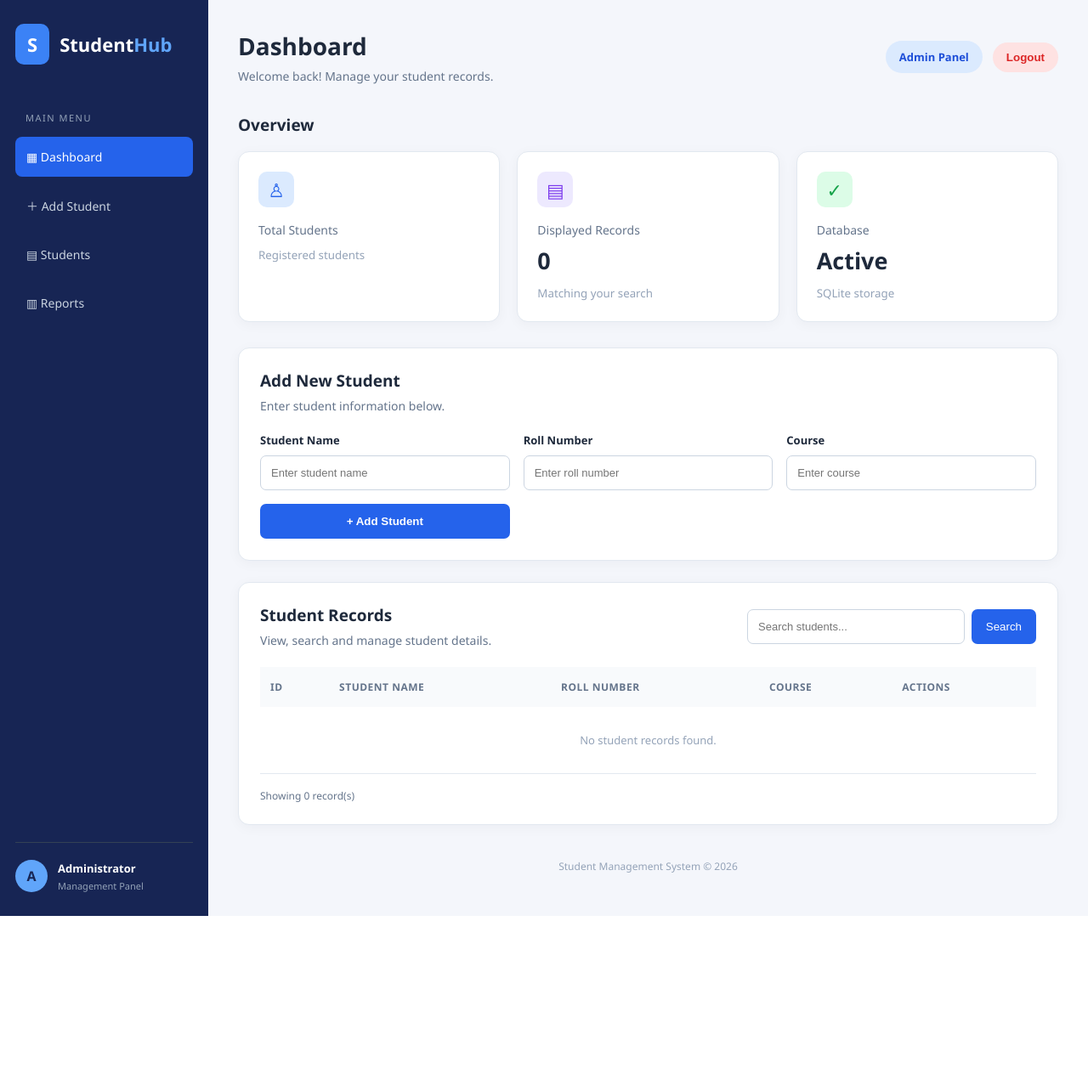
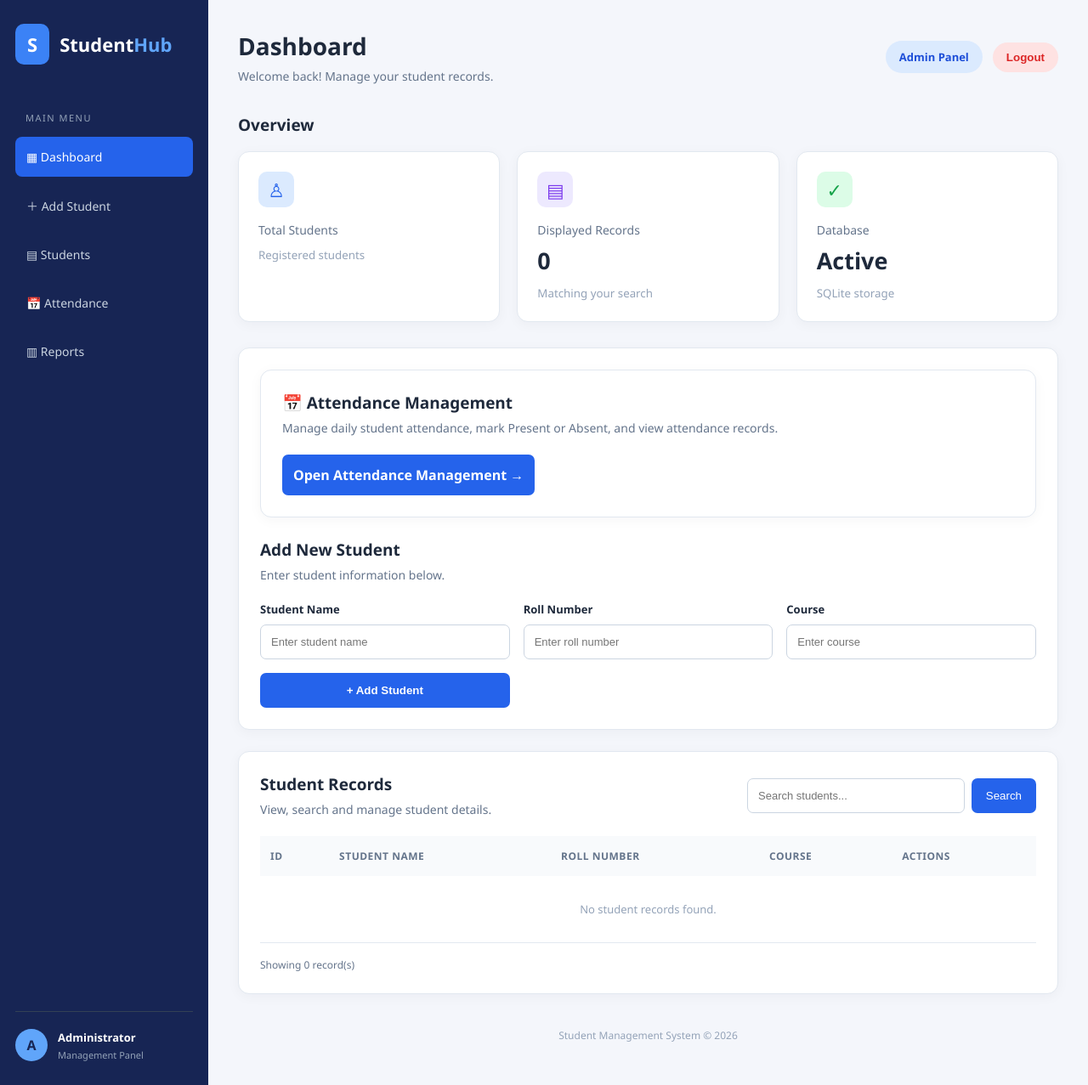
Before and after one commit to ljnanashree/Student-Management-System, a Flask app: template templates/index.html in a window 1280 px wide. Shown: the whole page at 85% size. Before the commit the page ends 1078 px from the top, so only its background shows below. Run offline with Flask 3, Linux system fonts and the light colour scheme; the template is opened without the code that fills it, so the values that code supplies are empty; some libraries are stand-ins or nearby versions.

Commit message:
Add attendance navigation to dashboard

```diff
--- a/templates/index.html
+++ b/templates/index.html
@@ -32,9 +32,14 @@
         ▤ Students
     </a>
 
+    <a href="/attendance" class="nav-link">
+    📅 Attendance
+</a>
+
     <a href="{{ url_for('reports') }}" class="nav-link">
         ▥ Reports
     </a>
+
 </nav>
 
         <div class="sidebar-bottom">
@@ -100,6 +105,25 @@
 
         <!-- ADD STUDENT -->
         <section class="panel" id="add-student">
+            <!-- ATTENDANCE MANAGEMENT -->
+<section class="panel" id="attendance-management">
+
+    <div class="panel-heading">
+        <div>
+            <h2>📅 Attendance Management</h2>
+            <p>
+                Manage daily student attendance, mark Present or Absent,
+                and view attendance records.
+            </p>
+        </div>
+    </div>
+
+    <a href="/attendance" class="primary-btn"
+       style="display: inline-block; text-decoration: none;">
+        Open Attendance Management →
+    </a>
+
+</section>
             <div class="panel-heading">
                 <div>
                     <h2>Add New Student</h2>
```
